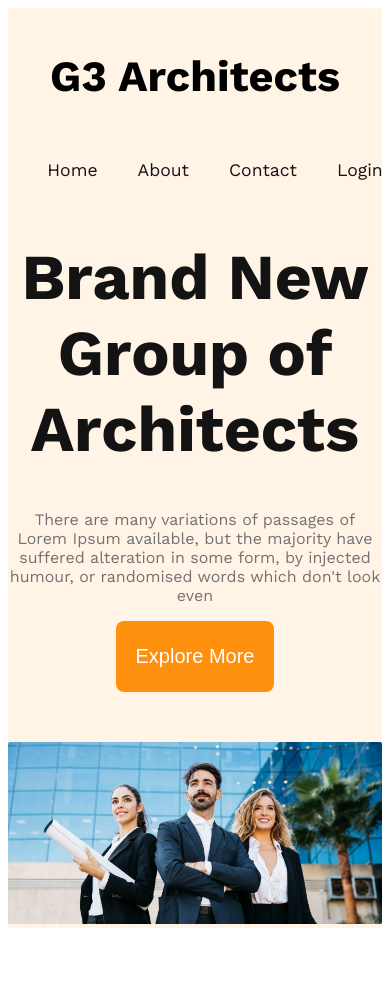
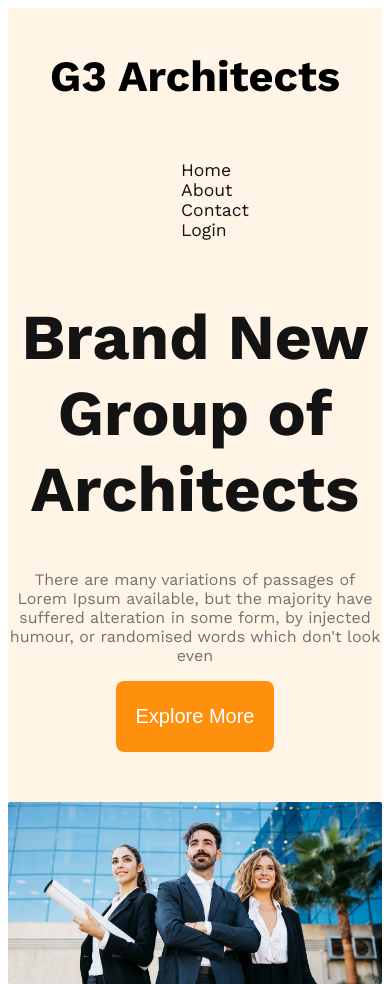
Before and after one commit to isaniul111/g3-architect-responsive-website, a plain HTML site: page index.html in a window 390 px wide. Shown: the top 984 px of the page. Drawn offline with nearby package versions, Linux system fonts and the light colour scheme.

Commit message:
add some media problem like overflow problem

```diff
--- a/styles/architect.css
+++ b/styles/architect.css
@@ -227,6 +227,9 @@ main > section{
   .nav-link,.navbar{
     flex-direction: column;
   }
+  .nav-links{
+    flex-direction: column;
+  }
   .team {
     flex-direction: column;
   }
```
